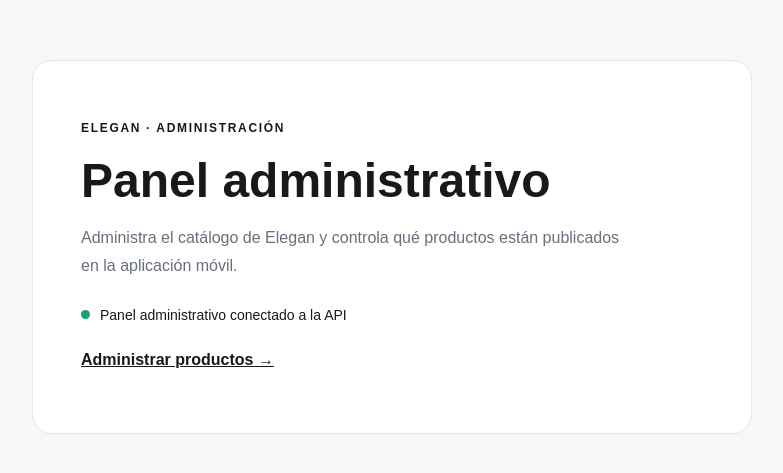
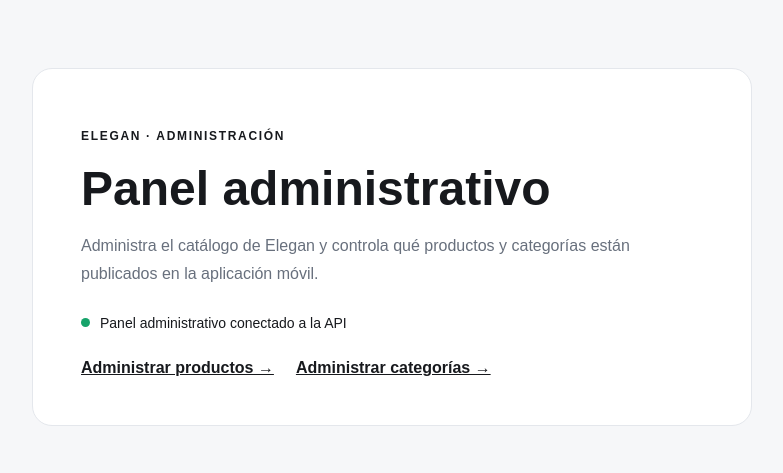
Before and after one commit to carlos02200375720/Elegan-admin, a Next.js app: page / in a window 1280 px wide. Shown: the part 153-626 px from the top of the page, without its empty margins (248-1031 px from the left). Built offline with nearby package versions, Linux system fonts and the light colour scheme.

Commit message:
Agregar acceso independiente a categorías

```diff
--- a/src/app/page.tsx
+++ b/src/app/page.tsx
@@ -5,18 +5,21 @@ export default function HomePage() {
         <p className="eyebrow">ELEGAN · ADMINISTRACIÓN</p>
         <h1>Panel administrativo</h1>
         <p className="muted">
-          Administra el catálogo de Elegan y controla qué productos están publicados
-          en la aplicación móvil.
+          Administra el catálogo de Elegan y controla qué productos y categorías
+          están publicados en la aplicación móvil.
         </p>
         <div className="status">
           <span className="dot" />
           Panel administrativo conectado a la API
         </div>
-        <p style={{ marginTop: 28 }}>
+        <div style={{ display: "flex", flexWrap: "wrap", gap: 22, marginTop: 28 }}>
           <a href="/productos" style={{ color: "#17191d", fontWeight: 700 }}>
             Administrar productos →
           </a>
-        </p>
+          <a href="/categorias" style={{ color: "#17191d", fontWeight: 700 }}>
+            Administrar categorías →
+          </a>
+        </div>
       </section>
     </main>
   );
```
